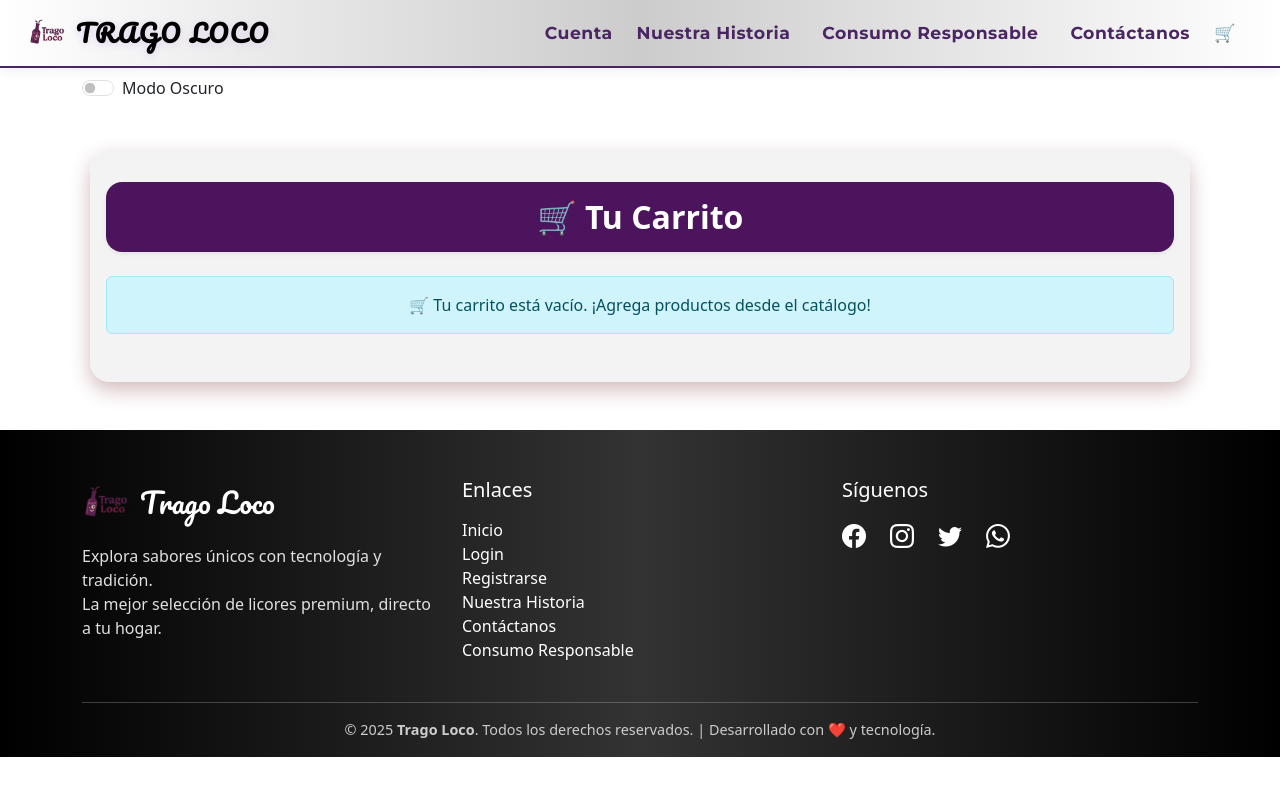
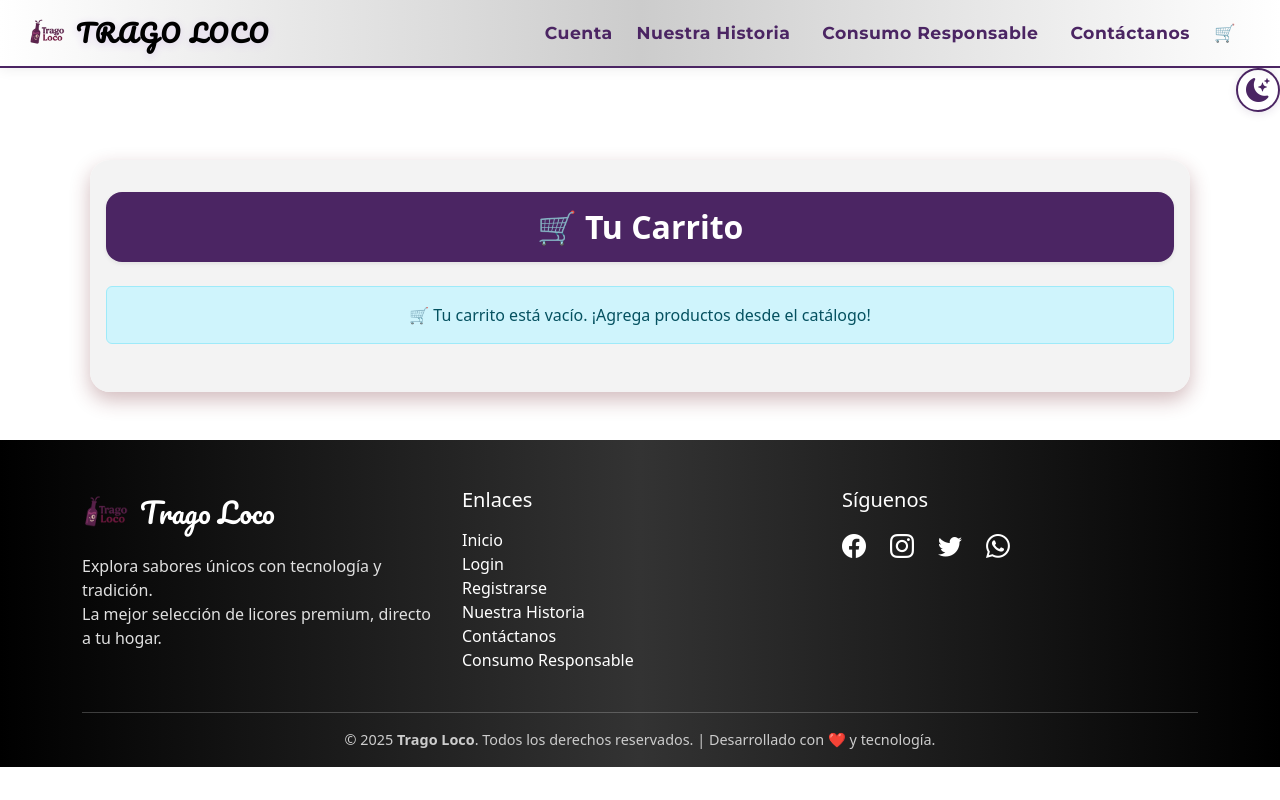
Before and after one commit to PaulaOramas/UsuarioSvelte, a SvelteKit app: page /app/carrrito in a window 1280 px wide. Built offline with nearby package versions, Linux system fonts and the light colour scheme.

Commit message:
mejora en el carrito, figita del modo oscuro

```diff
--- a/src/routes/app/carrrito/+page.svelte
+++ b/src/routes/app/carrrito/+page.svelte
@@ -65,34 +65,50 @@
 
 
 <style>
+  body.dark-mode {
+    background: #23172b !important;
+    color: #f3e9ff !important;
+  }
   .historia-fondo {
-    background-color: #4c145c;
+    background-color: #4B2563;
     padding: 1rem 1.5rem;
     border-radius: 15px;
     margin-bottom: 1.5rem;
     color: white !important;
     text-align: center;
+    box-shadow: 0 4px 24px #4b256340;
   }
   .card-producto {
     display: flex;
     align-items: center;
     gap: 2rem;
     border-radius: 15px;
-    background: white;
+    background: #fff;
     padding: 1.5rem 2rem;
-    box-shadow: 0 0 12px rgba(0, 0, 0, 0.1);
+    box-shadow: 0 0 12px rgba(75,37,99,0.08);
     width: 100%;
     max-width: 900px;
     box-sizing: border-box;
-    color: black;
+    color: #222;
     margin: auto;
     margin-bottom: 1.5rem;
+    transition: background 0.2s, color 0.2s;
+  }
+  body.dark-mode .card-producto {
+    background: #2d1d3a;
+    color: #f3e9ff;
   }
   .card-producto img {
-    width: 180px;
-    height: 180px;
+    width: 200px;
+    height: 200px;
     object-fit: contain;
-    border-radius: 15px;
+    border-radius: 18px;
+    background: #f3e9ff;
+    box-shadow: 0 2px 8px #4b256320;
+    transition: transform 0.2s;
+  }
+  .card-producto img:hover {
+    transform: scale(1.04);
   }
   .info-producto {
     flex: 1;
@@ -102,42 +118,91 @@
     gap: 0.4rem;
   }
   .info-producto h5 {
-    font-size: 1.5rem;
+    font-size: 1.3rem;
     font-weight: 700;
     margin-bottom: 0.5rem;
+    color: #4B2563;
+  }
+  body.dark-mode .info-producto h5 {
+    color: #e0cfff;
   }
   .precio {
-    font-size: 1.5rem;
+    font-size: 1.2rem;
     font-weight: 700;
-    color: #111;
-    text-shadow: 0 1px 2px rgba(0, 0, 0, 0.15);
-    margin-bottom: 1rem;
+    color: #7c3aed;
+    margin-bottom: 0.5rem;
   }
-
   .subtotal {
     font-weight: 700;
+    font-size: 1.1rem;
+    margin-top: 0.5rem;
+    color: #4B2563;
+  }
+  body.dark-mode .subtotal {
+    color: #e0cfff;
+  }
+  .acciones-carrito button {
     font-size: 1.2rem;
-    margin-top: 0.75rem;
+    min-width: 38px;
+    min-height: 38px;
+    border-radius: 50%;
+    margin: 0 0.2rem;
+    font-weight: 700;
+    transition: background 0.2s, color 0.2s;
   }
   .btn-eliminar {
     color: #dc3545;
     border-color: #dc3545;
+    margin-top: 0.5rem;
+    font-size: 1rem;
+    border-radius: 0.7rem;
   }
   .btn-eliminar:hover {
     background-color: #dc3545;
     color: white;
   }
   #opcionesPago {
-    font-size: 1.5rem;
+    font-size: 1.2rem;
     font-weight: 700;
-    color: black;
+    color: #4B2563;
     margin-top: 2rem;
     text-align: right;
+    background: #f3e9ff;
+    border-radius: 1rem;
+    padding: 1.2rem 2rem;
+    box-shadow: 0 2px 8px #4b256320;
+  }
+  body.dark-mode #opcionesPago {
+    background: #2d1d3a;
+    color: #e0cfff;
+    box-shadow: 0 2px 8px #0004;
   }
   #opcionesPago button,
   #opcionesPago a {
-    font-size: 1.25rem;
+    font-size: 1.15rem;
     padding: 0.5rem 1.5rem;
+    border-radius: 0.7rem;
+    margin-top: 1rem;
+  }
+  .btn-modo-oscuro {
+    background: #fff;
+    border: 2px solid #4B2563;
+    color: #4B2563;
+    border-radius: 50%;
+    width: 44px;
+    height: 44px;
+    display: flex;
+    align-items: center;
+    justify-content: center;
+    font-size: 1.5rem;
+    box-shadow: 0 2px 8px #4b256320;
+    transition: background 0.2s, color 0.2s, border 0.2s;
+    cursor: pointer;
+  }
+  .btn-modo-oscuro:hover {
+    background: #4B2563;
+    color: #fff;
+    border-color: #7c3aed;
   }
   @media (max-width: 576px) {
     .card-producto {
@@ -149,28 +214,33 @@
     }
     .card-producto img {
       width: 100% !important;
-      max-width: 250px;
+      max-width: 300px;
       height: auto !important;
       margin: 0 auto;
       display: block;
     }
     #opcionesPago {
       text-align: center;
+      padding: 1rem 0.5rem;
     }
   }
 </style>
 
-<div class="container mt-2 mb-2">
-  <div class="row">
-    <div class="col-12 d-flex">
-      <div class="form-check form-switch">
-        <input class="form-check-input" type="checkbox" id="darkModeSwitch" aria-label="Activar modo oscuro" bind:checked={darkMode} on:change={() => setDarkMode(darkMode)}>
-        <label class="form-check-label text-dark" for="darkModeSwitch" id="darkModeLabel">{darkMode ? 'Modo Claro' : 'Modo Oscuro'}</label>
-      </div>
-    </div>
-  </div>
+
+<div class="d-flex justify-content-end align-items-center gap-2 mb-3">
+  <button
+    class="btn-modo-oscuro"
+    aria-label="Cambiar modo oscuro/claro"
+    on:click={() => setDarkMode(!darkMode)}
+    title={darkMode ? 'Modo claro' : 'Modo oscuro'}
+  >
+    {#if darkMode}
+      <i class="bi bi-sun-fill"></i>
+    {:else}
+      <i class="bi bi-moon-stars-fill"></i>
+    {/if}
+  </button>
 </div>
-
 
 <main class="container mt-5 mb-5">
   <section class="historia-fondo text-center p-3 rounded-4 mb-4 shadow-sm btn-outline-light">
```
Also changed, not shown: src/routes/app/productos/index/+page.svelte (+15 -5 lines).
